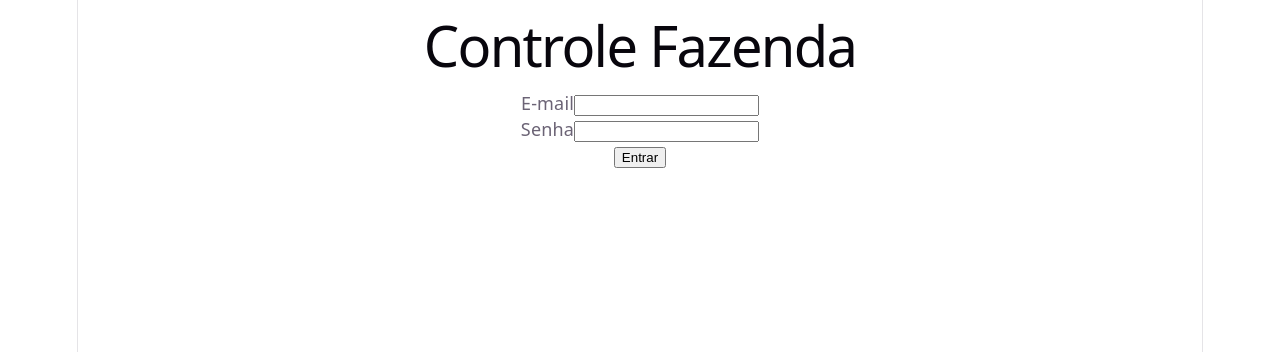
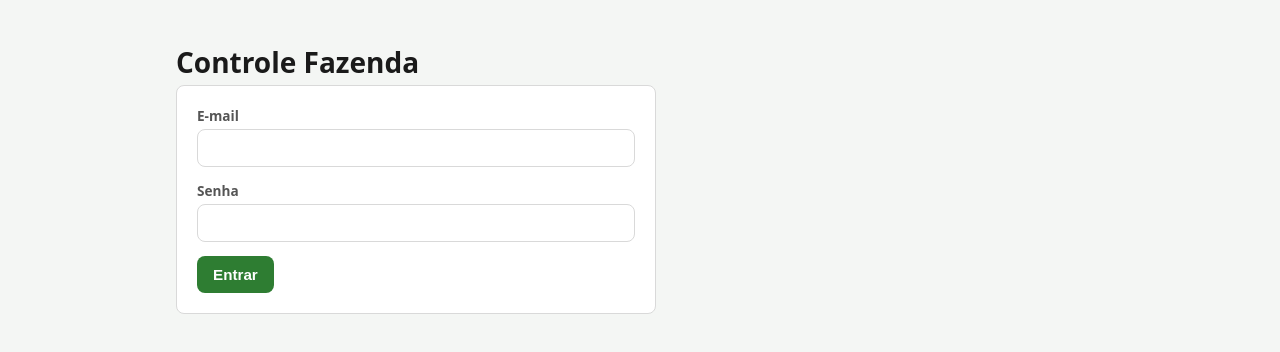
Before and after one commit to iallberto/Controle-Fazenda, a React (Vite) app in the folder frontend/: page /login in a window 1280 px wide. Shown: the top 352 px of the page. Built offline with nearby package versions, Linux system fonts and the light colour scheme; no server answers.

Commit message:
reestilizacao dos botoes via global, aplicado em todas as telas de uma so vez

```diff
--- a/frontend/src/index.css
+++ b/frontend/src/index.css
@@ -1,111 +1,196 @@
 :root {
-  --text: #6b6375;
-  --text-h: #08060d;
-  --bg: #fff;
-  --border: #e5e4e7;
-  --code-bg: #f4f3ec;
-  --accent: #aa3bff;
-  --accent-bg: rgba(170, 59, 255, 0.1);
-  --accent-border: rgba(170, 59, 255, 0.5);
-  --social-bg: rgba(244, 243, 236, 0.5);
-  --shadow:
-    rgba(0, 0, 0, 0.1) 0 10px 15px -3px, rgba(0, 0, 0, 0.05) 0 4px 6px -2px;
-
-  --sans: system-ui, 'Segoe UI', Roboto, sans-serif;
-  --heading: system-ui, 'Segoe UI', Roboto, sans-serif;
-  --mono: ui-monospace, Consolas, monospace;
-
-  font: 18px/145% var(--sans);
-  letter-spacing: 0.18px;
-  color-scheme: light dark;
-  color: var(--text);
-  background: var(--bg);
-  font-synthesis: none;
-  text-rendering: optimizeLegibility;
-  -webkit-font-smoothing: antialiased;
-  -moz-osx-font-smoothing: grayscale;
-
-  @media (max-width: 1024px) {
-    font-size: 16px;
-  }
+  --cor-primaria: #2e7d32;
+  --cor-primaria-escura: #1b5e20;
+  --cor-texto: #1a1a1a;
+  --cor-texto-suave: #555;
+  --cor-fundo: #f4f6f4;
+  --cor-card: #ffffff;
+  --cor-borda: #d9d9d9;
+  --cor-erro: #c62828;
+  --cor-sucesso: #2e7d32;
+  --radius: 8px;
 }
 
-@media (prefers-color-scheme: dark) {
-  :root {
-    --text: #9ca3af;
-    --text-h: #f3f4f6;
-    --bg: #16171d;
-    --border: #2e303a;
-    --code-bg: #1f2028;
-    --accent: #c084fc;
-    --accent-bg: rgba(192, 132, 252, 0.15);
-    --accent-border: rgba(192, 132, 252, 0.5);
-    --social-bg: rgba(47, 48, 58, 0.5);
-    --shadow:
-      rgba(0, 0, 0, 0.4) 0 10px 15px -3px, rgba(0, 0, 0, 0.25) 0 4px 6px -2px;
-  }
-
-  #social .button-icon {
-    filter: invert(1) brightness(2);
-  }
-}
-
-#root {
-  width: 1126px;
-  max-width: 100%;
-  margin: 0 auto;
-  text-align: center;
-  border-inline: 1px solid var(--border);
-  min-height: 100svh;
-  display: flex;
-  flex-direction: column;
+* {
   box-sizing: border-box;
 }
 
 body {
   margin: 0;
+  font-family: system-ui, -apple-system, 'Segoe UI', Roboto, sans-serif;
+  background-color: var(--cor-fundo);
+  color: var(--cor-texto);
 }
 
-h1,
-h2 {
-  font-family: var(--heading);
-  font-weight: 500;
-  color: var(--text-h);
+#root {
+  max-width: 960px;
+  margin: 0 auto;
+  padding: 24px 16px 64px;
 }
 
 h1 {
-  font-size: 56px;
-  letter-spacing: -1.68px;
-  margin: 32px 0;
-  @media (max-width: 1024px) {
-    font-size: 36px;
-    margin: 20px 0;
-  }
+  font-size: 1.75rem;
+  margin-bottom: 4px;
 }
+
 h2 {
-  font-size: 24px;
-  line-height: 118%;
-  letter-spacing: -0.24px;
-  margin: 0 0 8px;
-  @media (max-width: 1024px) {
-    font-size: 20px;
-  }
+  font-size: 1.2rem;
+  margin-top: 0;
+  color: var(--cor-texto);
 }
+
+header {
+  display: flex;
+  align-items: center;
+  justify-content: space-between;
+  flex-wrap: wrap;
+  gap: 12px;
+  margin-bottom: 24px;
+  padding-bottom: 16px;
+  border-bottom: 1px solid var(--cor-borda);
+}
+
+header a,
+header button {
+  font-size: 0.9rem;
+}
+
 p {
+  color: var(--cor-texto-suave);
+}
+
+section {
+  background: var(--cor-card);
+  border: 1px solid var(--cor-borda);
+  border-radius: var(--radius);
+  padding: 20px;
+  margin-bottom: 20px;
+}
+
+form {
+  background: var(--cor-card);
+  border: 1px solid var(--cor-borda);
+  border-radius: var(--radius);
+  padding: 20px;
+  margin-bottom: 20px;
+  display: flex;
+  flex-direction: column;
+  gap: 14px;
+  max-width: 480px;
+}
+
+form > div {
+  display: flex;
+  flex-direction: column;
+  gap: 4px;
+}
+
+form label {
+  font-size: 0.85rem;
+  font-weight: 600;
+  color: var(--cor-texto-suave);
+}
+
+input,
+select,
+textarea {
+  padding: 8px 10px;
+  border: 1px solid var(--cor-borda);
+  border-radius: var(--radius);
+  font-size: 0.95rem;
+  font-family: inherit;
+}
+
+input:focus,
+select:focus,
+textarea:focus {
+  outline: 2px solid var(--cor-primaria);
+  outline-offset: 1px;
+}
+
+input[type='checkbox'] {
+  width: auto;
+}
+
+fieldset {
+  border: 1px solid var(--cor-borda);
+  border-radius: var(--radius);
+  padding: 12px;
+}
+
+fieldset > div {
+  display: flex;
+  gap: 8px;
+  align-items: center;
+  margin-bottom: 8px;
+}
+
+button {
+  background-color: var(--cor-primaria);
+  color: white;
+  border: none;
+  border-radius: var(--radius);
+  padding: 10px 16px;
+  font-size: 0.95rem;
+  font-weight: 600;
+  cursor: pointer;
+  align-self: flex-start;
+}
+
+button:hover {
+  background-color: var(--cor-primaria-escura);
+}
+
+button[type='button'] {
+  background-color: #757575;
+}
+
+button[type='button']:hover {
+  background-color: #5c5c5c;
+}
+
+table {
+  width: 100%;
+  border-collapse: collapse;
+  background: var(--cor-card);
+  border-radius: var(--radius);
+  overflow: hidden;
+}
+
+th,
+td {
+  text-align: left;
+  padding: 10px 12px;
+  border-bottom: 1px solid var(--cor-borda);
+}
+
+th {
+  background-color: #eef2ee;
+  font-size: 0.85rem;
+  text-transform: uppercase;
+  color: var(--cor-texto-suave);
+}
+
+ul {
+  list-style: none;
+  padding: 0;
   margin: 0;
 }
 
-code,
-.counter {
-  font-family: var(--mono);
-  display: inline-flex;
-  border-radius: 4px;
-  color: var(--text-h);
+ul li {
+  padding: 10px 12px;
+  background: var(--cor-card);
+  border: 1px solid var(--cor-borda);
+  border-radius: var(--radius);
+  margin-bottom: 8px;
 }
 
-code {
-  font-size: 15px;
-  line-height: 135%;
-  padding: 4px 8px;
-  background: var(--code-bg);
+a {
+  color: var(--cor-primaria);
+  text-decoration: none;
+  font-weight: 600;
 }
+
+a:hover {
+  text-decoration: underline;
+}
```
